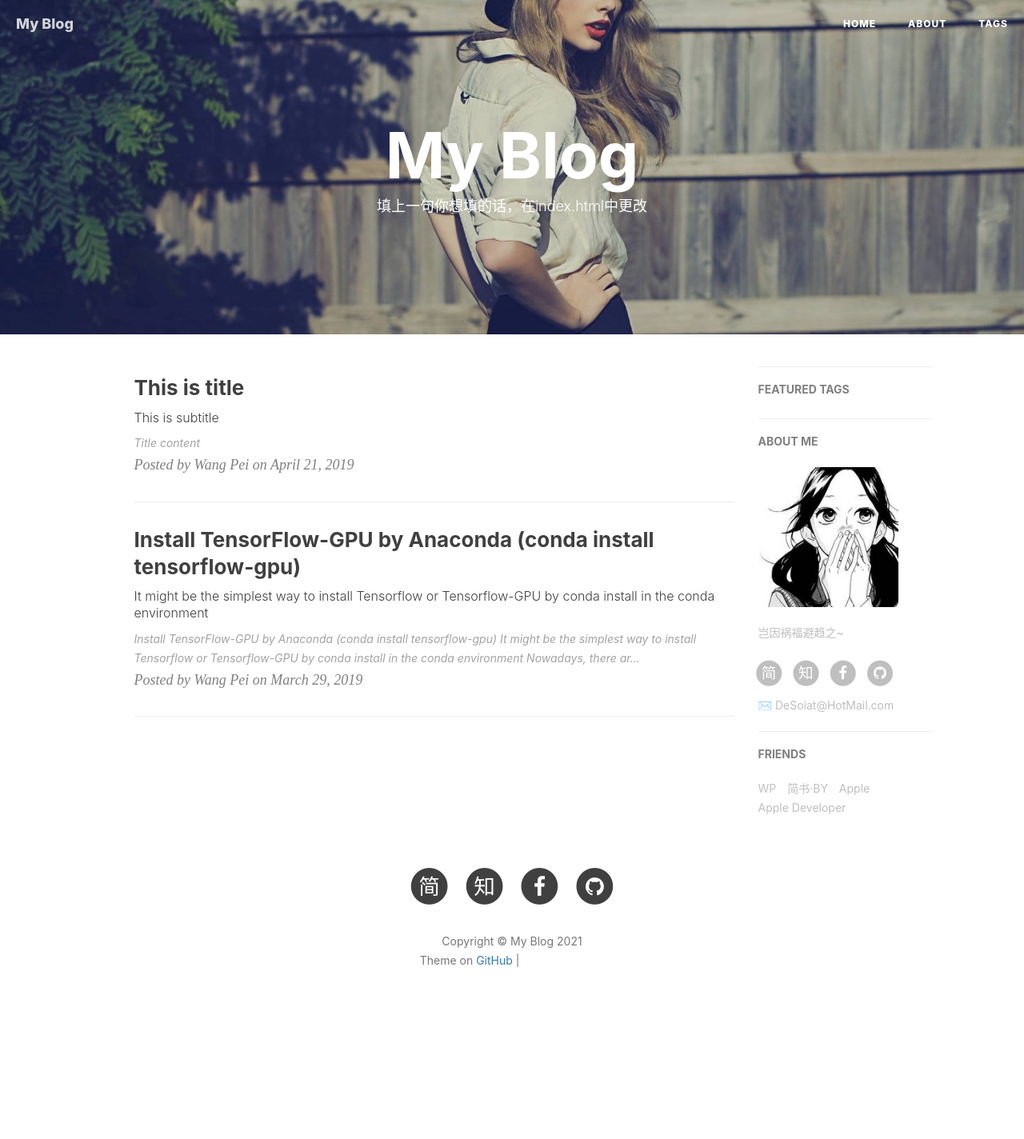
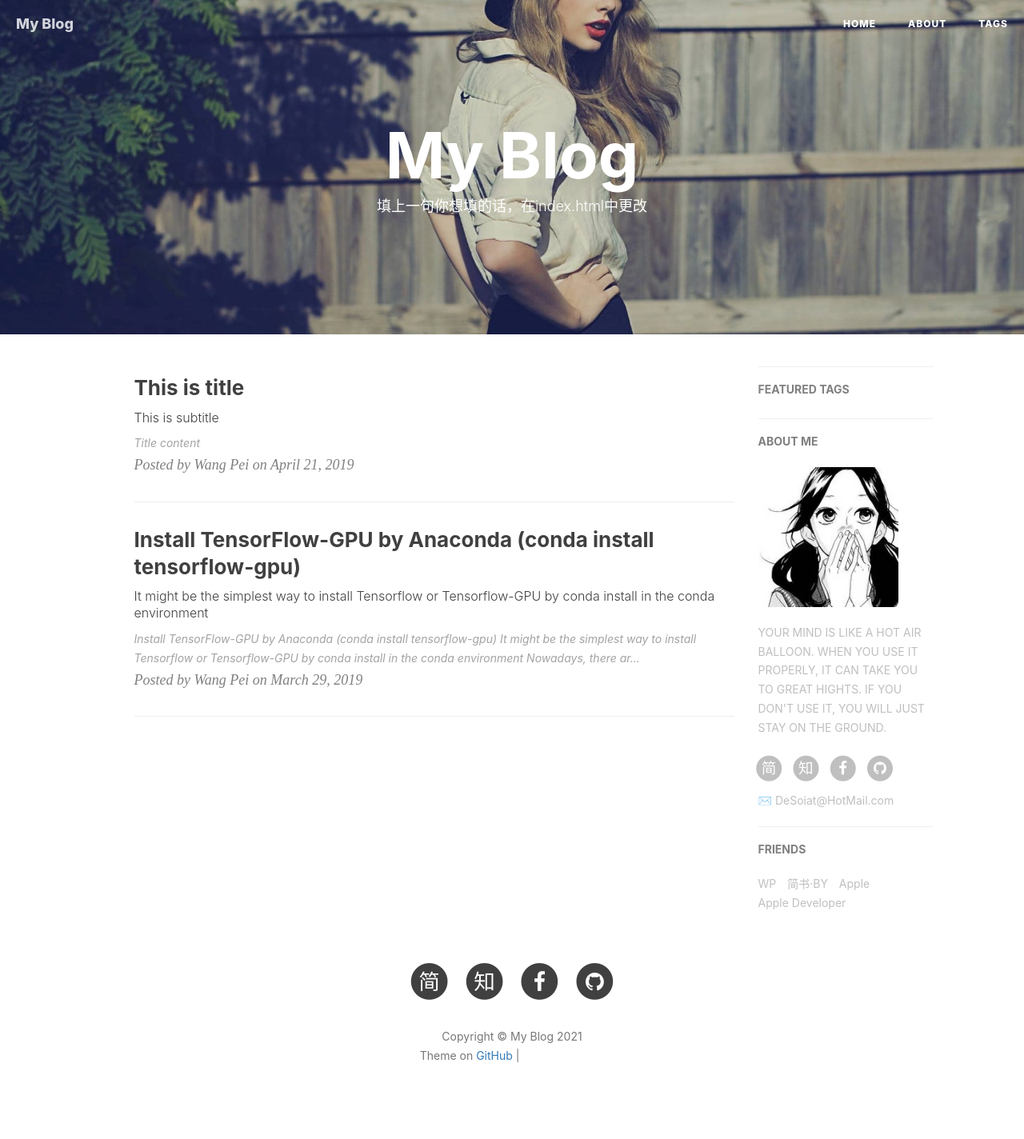
Before and after one commit to DeSoiat/DESOIAT.GITHUB.IO, a Jekyll site: the page built from index.html, in a window 1280 px wide. Shown: the whole page at 80% size. Built offline with Jekyll 4.4.1, drawn with Linux system fonts in a browser that asks for light colours; nearby versions of some CDN libraries; the list of posts is cut into pages by our own code; comment, search, counter and statistics services are not loaded; before the commit the page ends 1305 px from its top, so only the background shows below that; some of the changed lines change nothing that is shown; grey boxes are pictures that could not be loaded.

Commit message:
Update _config.yml

```diff
--- a/_config.yml
+++ b/_config.yml
@@ -4,14 +4,14 @@ SEOTitle: DeSoiat的博客 | My Blog
 header-img: img/post-bg-desk.jpg
 email: DeSoiat@HotMail.com
 description: "hey"
-keyword: "DeSoiat的博客"
-url: "http://desoiat.github.io"          # your host, for absolute URL
+keyword: "DeSoiat的博客,desoiat,DESOIAT"
+url: "https://desoiat.github.io"          # your host, for absolute URL
 baseurl: ""      # for example, '/blog' if your blog hosted on 'host/blog'
 github_repo: "https://github.com/name/name.github.io.git" # you code repository
 
 # Sidebar settings
 sidebar: true                           # whether or not using Sidebar.
-sidebar-about-description: "岂因祸福避趋之~"
+sidebar-about-description: "YOUR MIND IS LIKE A HOT AIR BALLOON. WHEN YOU USE IT PROPERLY, IT CAN TAKE YOU TO GREAT HIGHTS. IF YOU DON'T USE IT, YOU WILL JUST STAY ON THE GROUND."
 sidebar-avatar: /img/avatar_binggan.jpg      # use absolute URL, seeing it's used in both `/` and `/about/`
 
 
```
